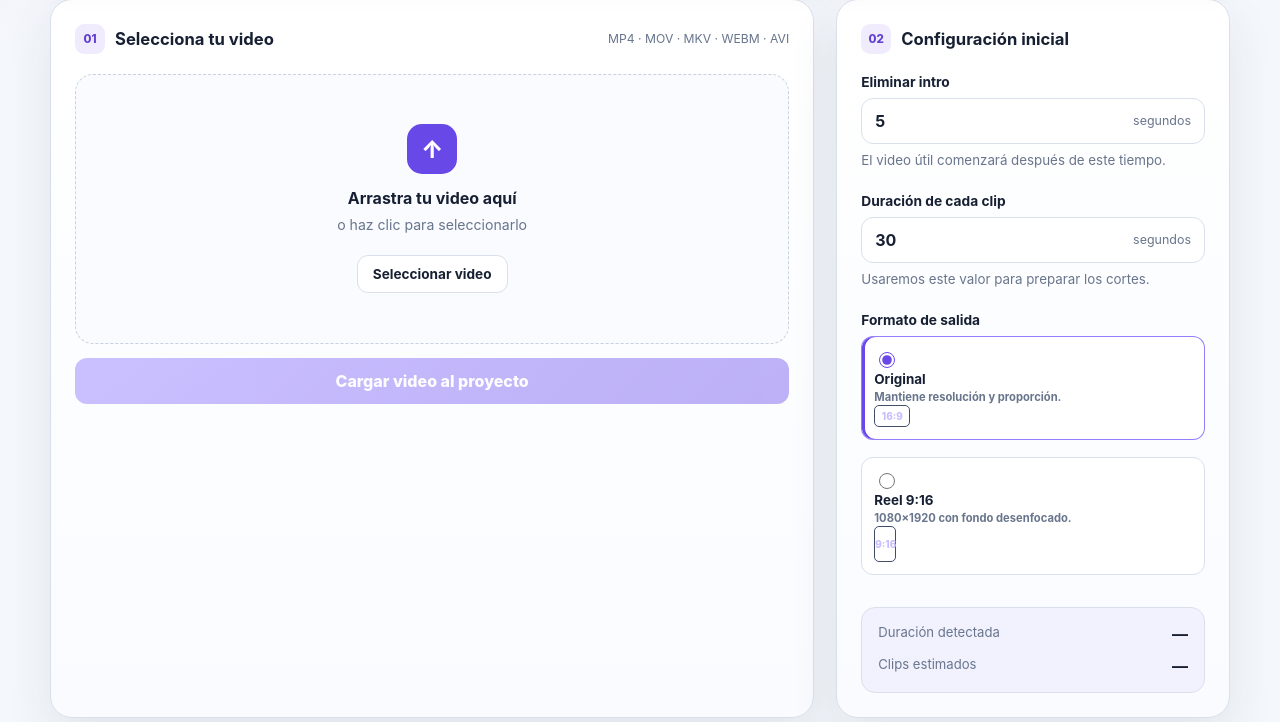
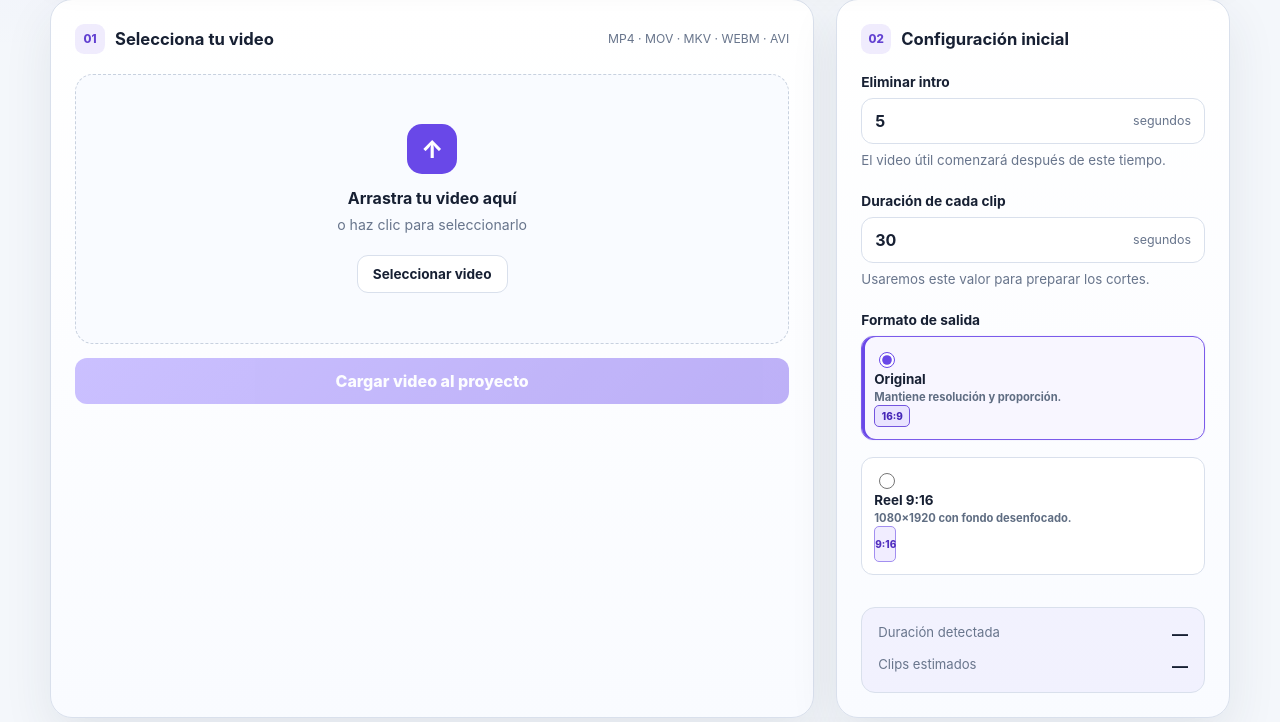
Before and after one commit to Anders87x/cortador_videos_andercode, a Flask app: page / in a window 1280 px wide, after a click that opens the changed part. Shown: the part 459-1181 px from the top of the page. Run offline with Flask 3, Linux system fonts and the light colour scheme.

Commit message:
UX: mejorar contraste de controles en modo claro

```diff
--- a/static/css/app.css
+++ b/static/css/app.css
@@ -1766,3 +1766,63 @@ html[data-theme="light"] .file-info > span,
 html[data-theme="light"] .input-with-unit span {
     color: var(--muted);
 }
+
+
+/* Stronger Light Mode contrast for configuration controls */
+html[data-theme="light"] .format-ratio {
+    color: #5230bf;
+    border-color: #a28ff0;
+    background: #f1edff;
+}
+
+html[data-theme="light"] .format-option:has(input:checked) .format-ratio {
+    color: #4525b7;
+    border-color: #7354df;
+    background: #e9e3ff;
+}
+
+html[data-theme="light"] .format-option-copy small,
+html[data-theme="light"] .vertical-settings small {
+    color: #5f6d82;
+}
+
+html[data-theme="light"] .position-options span {
+    color: #4f5c70;
+    border-color: #c9d2df;
+    background: #ffffff;
+}
+
+html[data-theme="light"] .position-options span:hover {
+    color: #4226aa;
+    border-color: #a38ef0;
+    background: #f7f4ff;
+}
+
+html[data-theme="light"] .position-options input:checked + span {
+    color: #4325ac;
+    border-color: #7253df;
+    background: #ebe6ff;
+    box-shadow: 0 0 0 2px rgba(105, 72, 232, 0.08);
+}
+
+html[data-theme="light"] .range-label strong {
+    color: #5534c5;
+}
+
+html[data-theme="light"] .output-format-summary {
+    color: #5030bd;
+    border-color: rgba(105, 72, 232, 0.3);
+    background: rgba(105, 72, 232, 0.08);
+}
+
+html[data-theme="light"] .vertical-settings {
+    border-color: rgba(105, 72, 232, 0.24);
+}
+
+html[data-theme="light"] .format-option:has(input:checked) {
+    border-color: #7b5bea;
+    background: #f8f6ff;
+    box-shadow:
+        inset 3px 0 0 var(--accent),
+        0 0 0 1px rgba(105, 72, 232, 0.04);
+}
```
